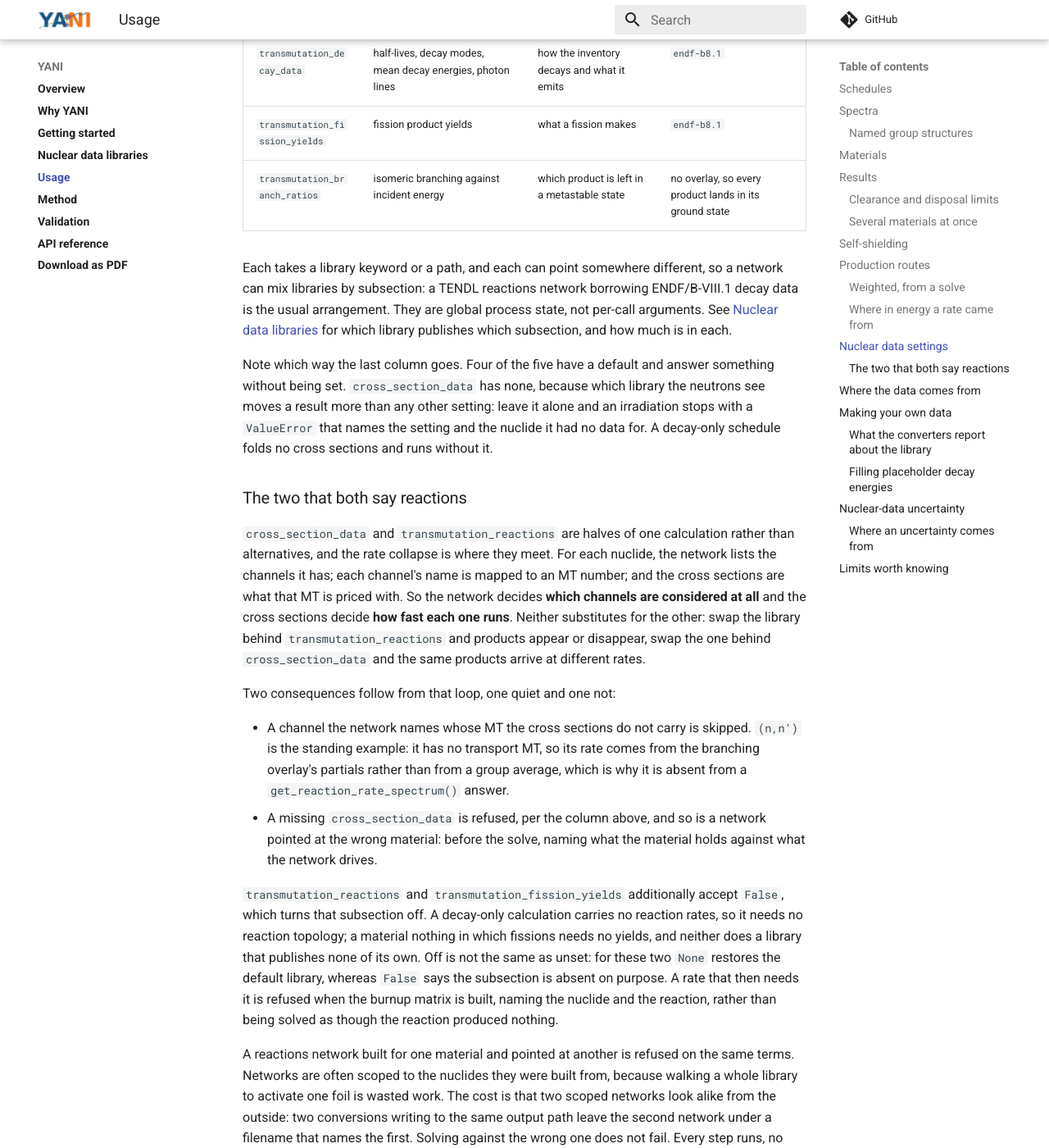
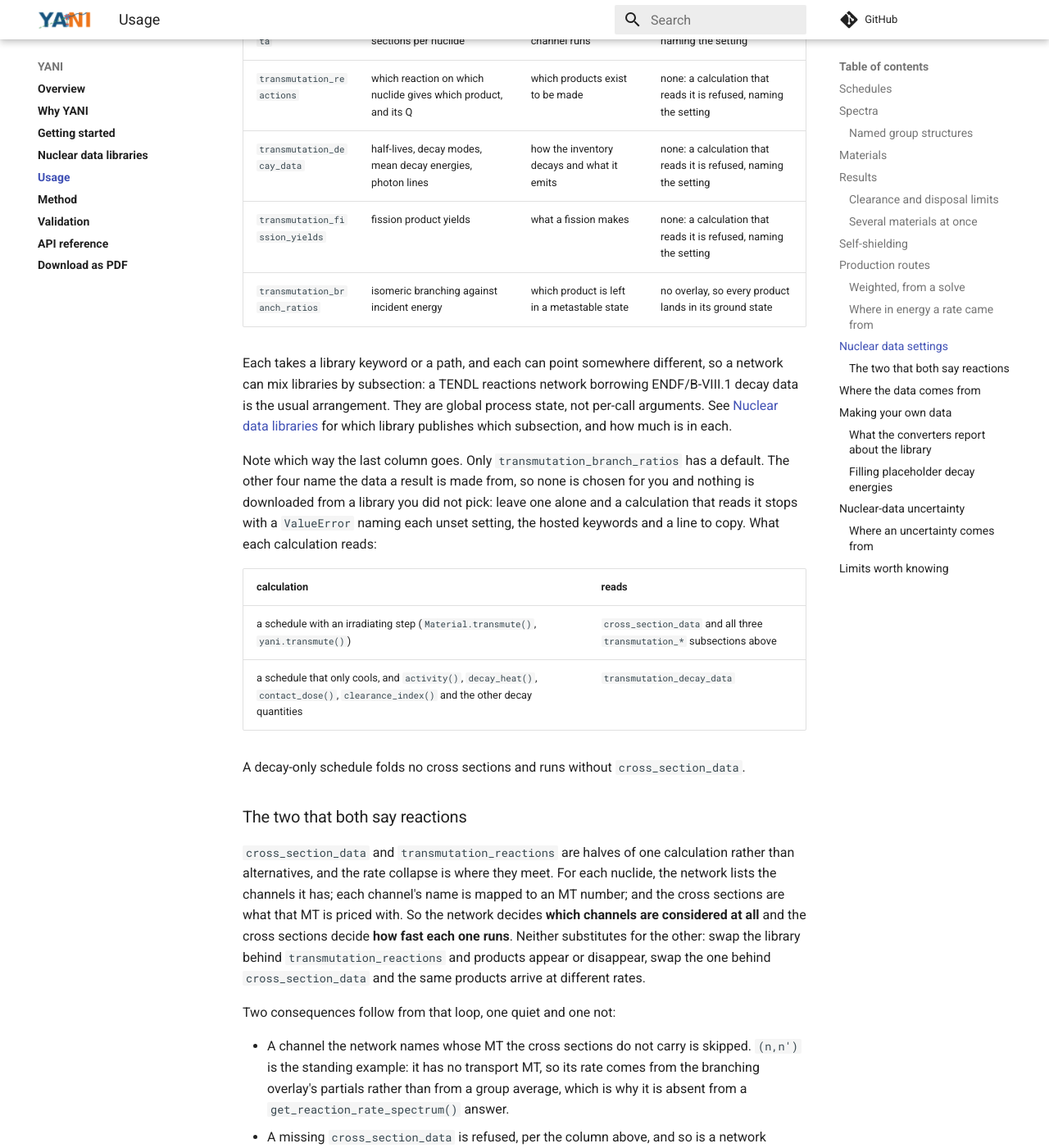
Before and after one commit to fusion-neutronics/yani, an MkDocs documentation site: the page built from docs/usage.md, in a window 1280 px wide and 1400 px high, scrolled down 13545 px. Shown: the whole window at 82% size. Built offline with MkDocs 1.6.1 and Material for MkDocs 9.7.7, drawn with Linux system fonts in a browser that asks for light colours; comment, search, counter and statistics services are not loaded; some of the changed text lies outside the part shown.

Commit message:
Bump yani to core 0.22.0
Pin yani-core 0.22.0. Its transmutation decay data, reactions and fission
yields have no default library any more, so the settings table, the off and
unset paragraph and the library list say so, the usage page points at the
settings its examples assume, and the TENDL example on the libraries page sets
fission yields too.

```diff
--- a/docs/usage.md
+++ b/docs/usage.md
@@ -1,4 +1,9 @@
 # Usage
+
+The examples on this page assume the nuclear data settings are made, as in
+[Getting started](getting_started.md): `cross_section_data` and the three
+`transmutation_*` subsections have no default, and a calculation that reads an
+unset one is refused (see [Nuclear data settings](#nuclear-data-settings)).
 
 ## Schedules
 
@@ -664,9 +669,9 @@ Five module-level settings, read and written like attributes:
 | setting | supplies | decides | left unset |
 | --- | --- | --- | --- |
 | `cross_section_data` | continuous-energy cross sections per nuclide | how fast each channel runs | an irradiation is refused, naming the setting |
-| `transmutation_reactions` | which reaction on which nuclide gives which product, and its Q | which products exist to be made | `endf-b8.1` |
-| `transmutation_decay_data` | half-lives, decay modes, mean decay energies, photon lines | how the inventory decays and what it emits | `endf-b8.1` |
-| `transmutation_fission_yields` | fission product yields | what a fission makes | `endf-b8.1` |
+| `transmutation_reactions` | which reaction on which nuclide gives which product, and its Q | which products exist to be made | none: a calculation that reads it is refused, naming the setting |
+| `transmutation_decay_data` | half-lives, decay modes, mean decay energies, photon lines | how the inventory decays and what it emits | none: a calculation that reads it is refused, naming the setting |
+| `transmutation_fission_yields` | fission product yields | what a fission makes | none: a calculation that reads it is refused, naming the setting |
 | `transmutation_branch_ratios` | isomeric branching against incident energy | which product is left in a metastable state | no overlay, so every product lands in its ground state |
 
 Each takes a library keyword or a path, and each can point somewhere different,
@@ -676,12 +681,20 @@ process state, not per-call arguments. See
 [Nuclear data libraries](libraries.md) for which library publishes which
 subsection, and how much is in each.
 
-Note which way the last column goes. Four of the five have a default and answer
-something without being set. `cross_section_data` has none, because which
-library the neutrons see moves a result more than any other setting: leave it
-alone and an irradiation stops with a `ValueError` that names the setting and
-the nuclide it had no data for. A decay-only schedule folds no cross sections
-and runs without it.
+Note which way the last column goes. Only `transmutation_branch_ratios` has a
+default. The other four name the data a result is made from, so none is chosen
+for you and nothing is downloaded from a library you did not pick: leave one
+alone and a calculation that reads it stops with a `ValueError` naming each
+unset setting, the hosted keywords and a line to copy. What each calculation
+reads:
+
+| calculation | reads |
+| --- | --- |
+| a schedule with an irradiating step (`Material.transmute()`, `yani.transmute()`) | `cross_section_data` and all three `transmutation_*` subsections above |
+| a schedule that only cools, and `activity()`, `decay_heat()`, `contact_dose()`, `clearance_index()` and the other decay quantities | `transmutation_decay_data` |
+
+A decay-only schedule folds no cross sections and runs without
+`cross_section_data`.
 
 ### The two that both say reactions
 
@@ -709,8 +722,9 @@ Two consequences follow from that loop, one quiet and one not:
 `False`, which turns that subsection off. A decay-only calculation carries no
 reaction rates, so it needs no reaction topology; a material nothing in which
 fissions needs no yields, and neither does a library that publishes none of its
-own. Off is not the same as unset: for these two `None` restores the default
-library, whereas `False` says the subsection is absent on purpose. A rate that then needs it is
+own. Off is not the same as unset: `None` leaves the setting unset, so a calculation
+that reads it is refused, whereas `False` says the subsection is absent on
+purpose. Each reads back as it was assigned: the source, `False` or `None`. A rate that then needs it is
 refused when the burnup matrix is built, naming the nuclide and the reaction,
 rather than being solved as though the reaction produced nothing.
 
--- a/pyproject.toml
+++ b/pyproject.toml
@@ -8,7 +8,7 @@ name = "yani"
 # this and the pin below against the release tag and fails the release if either
 # disagrees, so bump them here first and tag what was merged. It also refuses to
 # publish if the pinned yani-core is not on PyPI yet.
-version = "0.21.3"
+version = "0.22.0"
 description = "Yet Another Nuclide Inventory: transmutation and activation calculations"
 readme = "README.md"
 requires-python = ">=3.10"
@@ -29,7 +29,7 @@ classifiers = [
 #
 # The pin is exact. A range would let `pip install yani==0.4.1` resolve to a
 # core wheel whose API does not match the docs published for 0.4.1.
-dependencies = ["yani-core==0.21.3"]
+dependencies = ["yani-core==0.22.0"]
 
 [project.urls]
 Homepage = "https://github.com/fusion-neutronics/yani"
```
Also changed, not shown: docs/libraries.md (+5 -3 lines).
